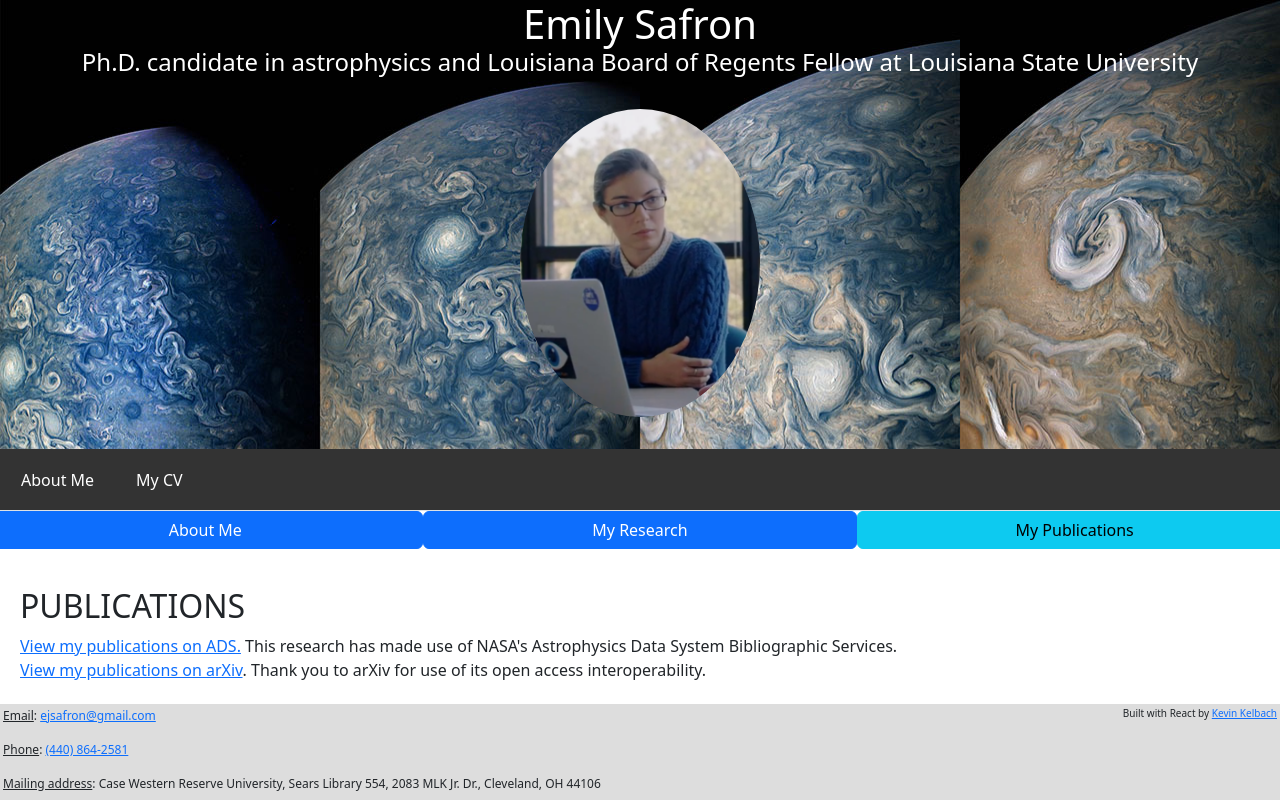
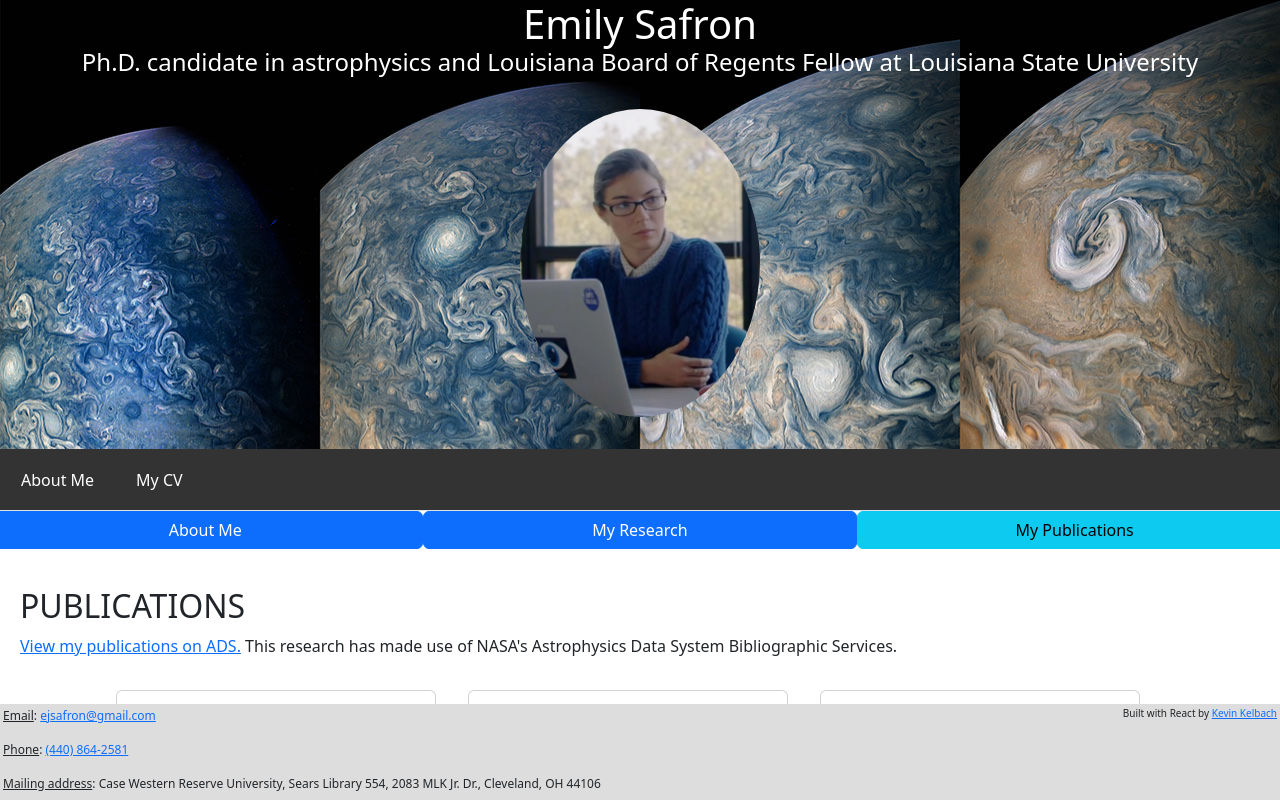
Before and after one commit to Kelbach/ejs-portfolio, a React (Create React App) app: page / in a window 1280 px wide. Both pictures are taken after a click on the button "My Publications". Shown: the top 800 px of the page. Built offline with nearby package versions, Linux system fonts and the light colour scheme.

Commit message:
added publication cards, styling to be desired

```diff
--- /dev/null
+++ b/src/components/PubCard/index.js
@@ -0,0 +1,27 @@
+import React from "react";
+
+function PubCard(props) {
+
+    return(
+        <div className='card' style={{width: '20rem', margin: '1rem'}}>
+            <div className='card-body d-flex flex-column'>
+                <a style={{textDecoration: 'none'}} target="_blank" rel="noreferrer" href={"https://ui.adsabs.harvard.edu/#abs/"+props.bibcode+"/abstract"}>
+                    <h5 className='row card-title alert alert-dark'>{props.title}</h5>
+                </a>
+                <ul className='card-text'>Authors:
+                    <li className='list-item'>{props.authors[0]}</li>
+                    <li className='list-item'>{props.authors[1]}</li>
+                    <li className='list-item'>{props.authors[2]}</li>
+                </ul>
+                {props.issue ? <p className='card-text mt-auto'>Issue #{props.issue}</p> : <></>}
+                {props.volume ? <p className='card-text mt-auto'>Volume #{props.volume}</p> : <></>}
+                <p className='card-text mt-auto'>Page {props.page}</p>
+                {props.pubdate ? <p className='card-text mt-auto'>Date Published: {props.pubdate}</p> : <></>}
+                <p className="small align-self-end mt-auto">{props.bibcode}</p>
+            </div>
+        </div>
+    );
+
+}
+
+export default PubCard;
--- a/src/components/Publications/index.js
+++ b/src/components/Publications/index.js
@@ -1,4 +1,5 @@
-import React, {useState, useEffect} from 'react';
+import React from 'react';
+import PubCard from '../PubCard';
 // import api from '../../utils/api';
 
 function Publications(){
@@ -20,20 +21,7 @@ function Publications(){
 
     // fetchPublications();
 
-    const publications = {
-        "responseHeader": {
-            "status": 0,
-            "QTime": 35,
-            "params": {
-                "q": "author:\"safron ,emily j\"",
-                "fl": "pubdate,issue,author,title,page,volume,bibcode",
-                "start": "0",
-                "internal_logging_params": "X-Amzn-Trace-Id=Root=1-63d2c9b2-2b73c0091d02332b28f39443",
-                "sort": "date desc",
-                "rows": "30",
-                "wt": "json"
-            }
-        },
+    const adsPublications = {
         "response": {
             "numFound": 15,
             "start": 0,
@@ -645,13 +633,25 @@ function Publications(){
         }
     };
 
-
     return(
-        <div className="main publications">
+        <div className="main publications row d-flex justify-content-center">
             <h2>PUBLICATIONS</h2>
             <p><a href="http://adsabs.harvard.edu/cgi-bin/nph-abs_connect?return_req=no_params&amp;author=Safron,%20Emily%20J.&amp;db_key=AST">View my publications on ADS.</a> This research has made use of NASA&apos;s Astrophysics Data System Bibliographic Services.<br/>
+            </p>
 
-            <a href="https://arxiv.org/search/?searchtype=author&amp;query=Safron%2C+E+J">View my publications on arXiv</a>. Thank you to arXiv for use of its open access interoperability.</p>
+                {adsPublications.response.docs.map( pub => (
+                    <PubCard
+                        bibcode={pub.bibcode}
+                        authors={pub.author}
+                        issue={pub.issue}
+                        page={pub.page}
+                        pubdate={pub.pubdate}
+                        title={pub.title}
+                        volume={pub.volume}
+                    />
+                ))}
+
+
         </div>
     );
 }
--- a/src/style.css
+++ b/src/style.css
@@ -30,6 +30,7 @@ header {
     /*background: #8fd0c0;*/
     color: white;
     padding: 0px;
+
 }
 
 /* Increase the font size of the heading */
@@ -42,6 +43,7 @@ header h1 {
     width: 15rem;
     margin: 2.5% auto;
     border-radius: 50%;
+
 }
 
 img {
```
